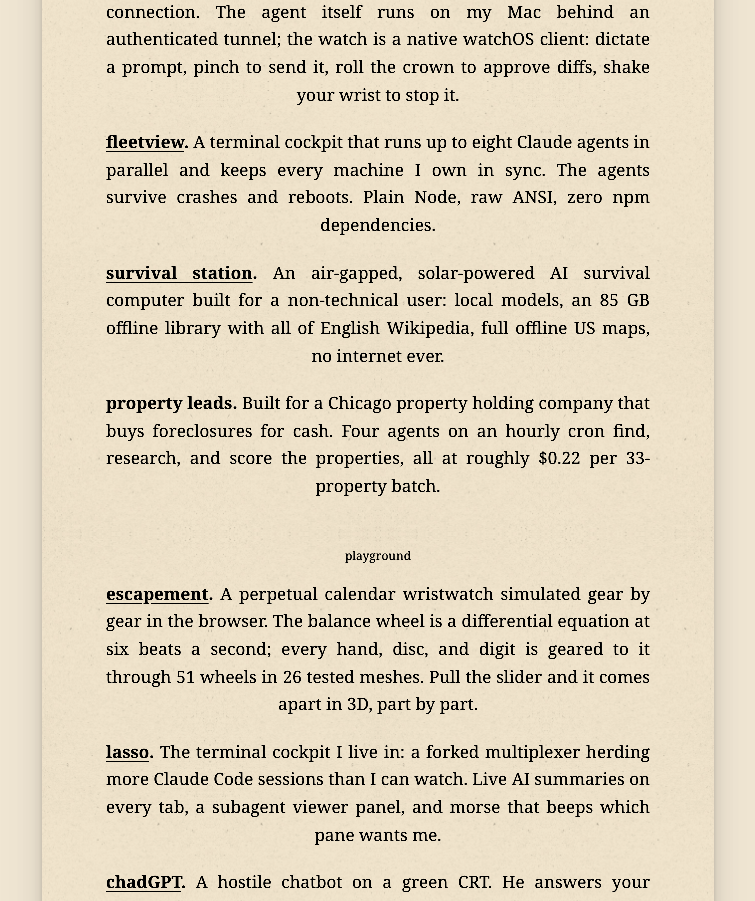
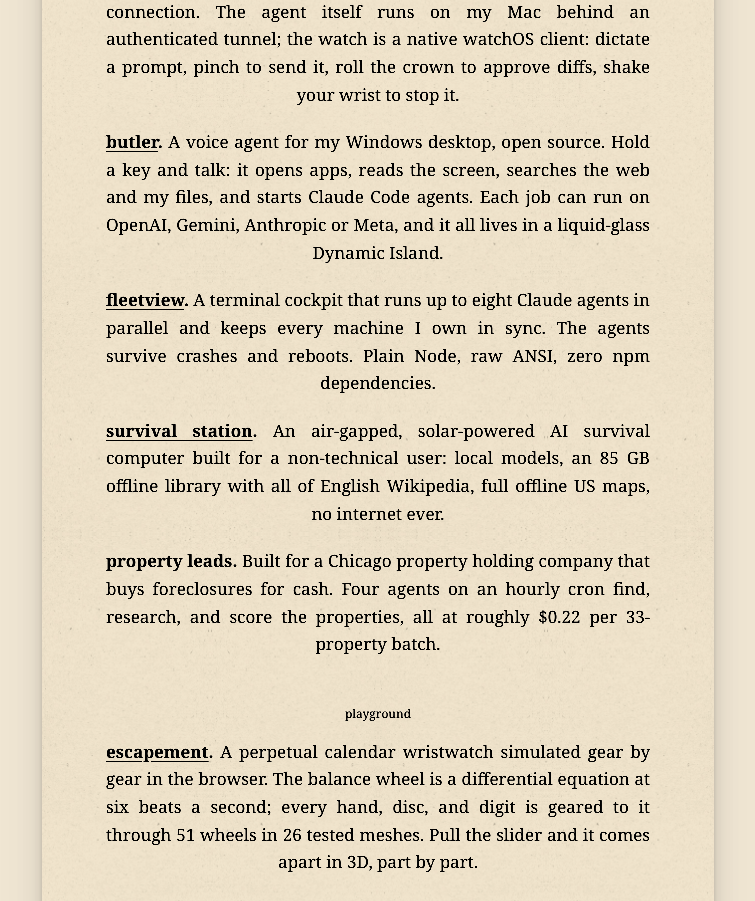
Before and after one commit to JoshKappler/portfolio, a Next.js app: page / in a window 1280 px wide. Shown: the part 1706-2607 px from the top of the page, without its empty margins (262-1017 px from the left). Built offline with nearby package versions, Linux system fonts and the light colour scheme.

Commit message:
Add butler to projects; resume lists it too

```diff
--- a/src/app/page.tsx
+++ b/src/app/page.tsx
@@ -56,6 +56,11 @@
     name: "pinch",
     href: "https://github.com/JoshKappler/apple-watch-claude-code",
     line: "Claude Code, driven from an Apple Watch over a cellular connection. The agent itself runs on my Mac behind an authenticated tunnel; the watch is a native watchOS client: dictate a prompt, pinch to send it, roll the crown to approve diffs, shake your wrist to stop it.",
+  },
+  {
+    name: "butler",
+    href: "https://github.com/JoshKappler/butler",
+    line: "A voice agent for my Windows desktop, open source. Hold a key and talk: it opens apps, reads the screen, searches the web and my files, and starts Claude Code agents. Each job can run on OpenAI, Gemini, Anthropic or Meta, and it all lives in a liquid-glass Dynamic Island.",
   },
   {
     name: "fleetview",
```
Also changed, not shown: public/resume.png, 1 other file (tests, documents, lock files or other folders).
